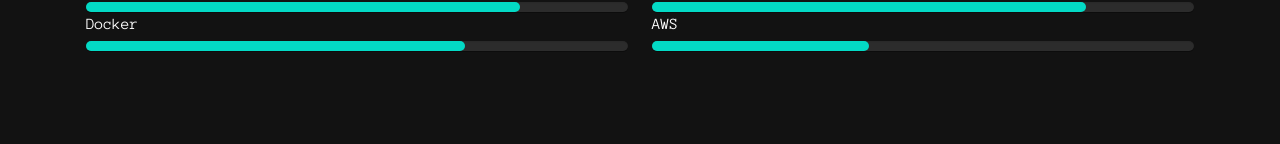
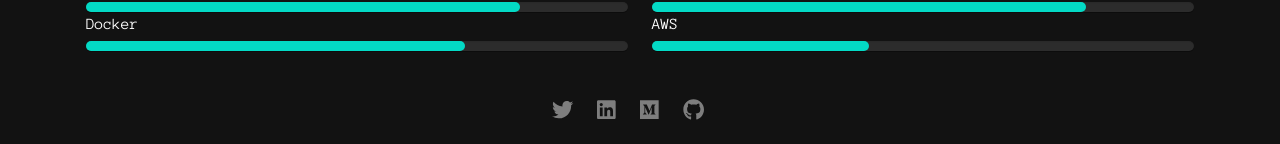
Before and after one commit to gauthamdk/portfolio, a React (Create React App) app: page / in a window 1280 px wide. Shown: the part 1642-1786 px from the top of the page. Before the commit the page ends 1717 px from the top, so only its background shows below. Built offline with nearby package versions, Linux system fonts and the light colour scheme.

Commit message:
feat: add links to footer

```diff
--- a/src/App.js
+++ b/src/App.js
@@ -2,6 +2,7 @@
 import Experiences from "./components/Experiences";
 import Projects from "./components/Projects";
 import Skills from "./components/Skills";
+import Footer from "./components/Footer";
 
 import "./App.scss";
 import experiences from "./data/experiences.json";
@@ -14,6 +15,7 @@
       <Experiences exps={experiences}></Experiences>
       <Projects projs={projects}></Projects>
       <Skills></Skills>
+      <Footer></Footer>
     </div>
   );
 }
--- /dev/null
+++ b/src/components/Footer.js
@@ -0,0 +1,55 @@
+import { React } from "react";
+import {
+  faTwitter,
+  faLinkedin,
+  faGithub,
+  faMedium,
+} from "@fortawesome/free-brands-svg-icons";
+import { FontAwesomeIcon } from "@fortawesome/react-fontawesome";
+import { faLink } from "@fortawesome/free-solid-svg-icons";
+
+import "../styles/body.scss";
+
+const Footer = () => {
+  return (
+    <footer>
+      <section className="d-flex justify-content-center p-4">
+        <div>
+          <a href="https://twitter.com/_gauthamdk" className="me-4 text-reset">
+            <FontAwesomeIcon
+              icon={faTwitter}
+              className="links_color"
+              size="lg"
+            ></FontAwesomeIcon>
+          </a>
+          <a
+            href="https://www.linkedin.com/in/gautham-dinesh-kumar-lali-9b81a1193/"
+            className="me-4 text-reset"
+          >
+            <FontAwesomeIcon
+              icon={faLinkedin}
+              className="links_color"
+              size="lg"
+            ></FontAwesomeIcon>
+          </a>
+          <a href="https://gauthamdk.medium.com/" className="me-4 text-reset">
+            <FontAwesomeIcon
+              icon={faMedium}
+              className="links_color"
+              size="lg"
+            ></FontAwesomeIcon>
+          </a>
+          <a href="https://github.com/gauthamdk" className="me-4 text-reset">
+            <FontAwesomeIcon
+              icon={faGithub}
+              className="links_color"
+              size="lg"
+            ></FontAwesomeIcon>
+          </a>
+        </div>
+      </section>
+    </footer>
+  );
+};
+
+export default Footer;
--- a/src/data/experiences.json
+++ b/src/data/experiences.json
@@ -8,7 +8,7 @@
       "Utilized NodeJS to design platform to connect over 15,000 users and film‑makers at the Imagine Science Film Festival"
     ],
     "location": "New York - Remote",
-    "date": "June 2021 - Present",
+    "date": "June 2021 - August 2021",
     "link": "https://www.labocine.com/habitat"
   },
   {
--- a/src/styles/body.scss
+++ b/src/styles/body.scss
@@ -4,6 +4,10 @@
 
 .subtitle {
   color: #bb86fc;
+}
+
+.links_color {
+  color: rgb(126, 126, 126);
 }
 
 .progress-line {
```
